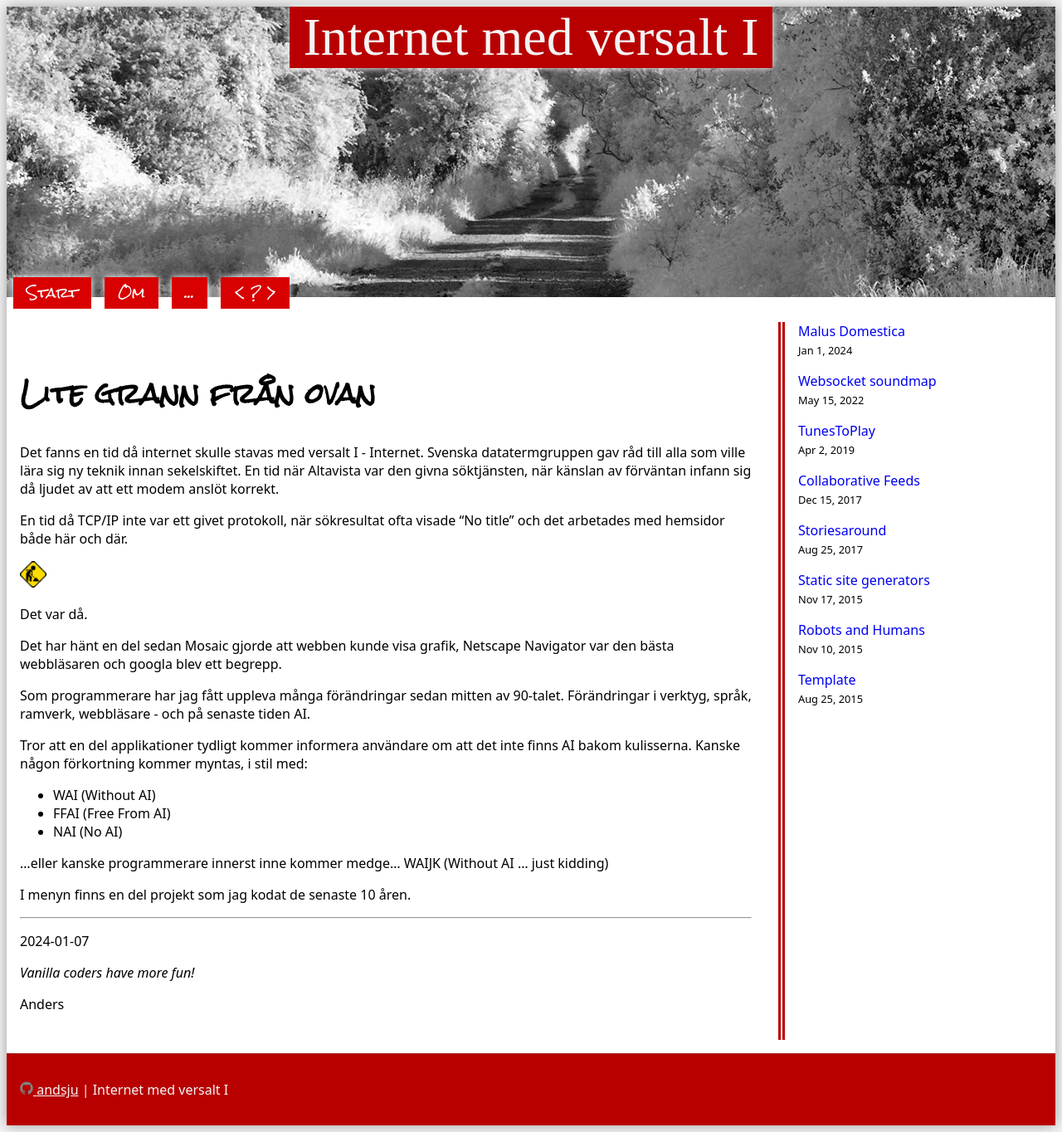
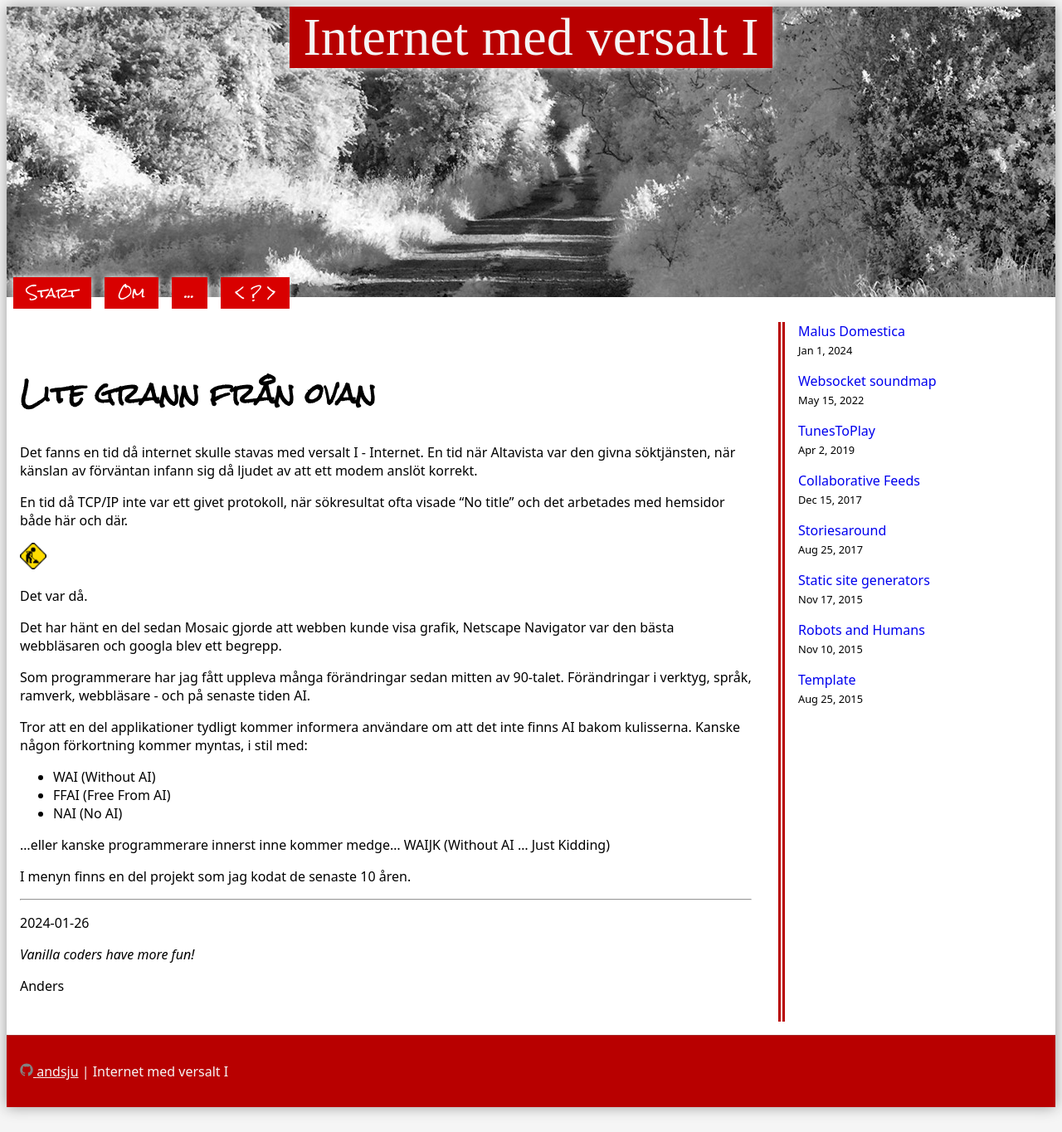
Before and after one commit to andsju/andsju, a Jekyll site: the page built from index.md, in a window 1280 px wide. Shown: the whole page at 83% size. Built offline with Jekyll 4.4.1, drawn with Linux system fonts in a browser that asks for light colours; some web fonts are replaced; after the commit the page ends 1342 px from its top, so only the background shows below that.

Commit message:
Update index.md

```diff
--- a/index.md
+++ b/index.md
@@ -7,7 +7,7 @@ id: 1
 
 # Lite grann från ovan
 
-Det fanns en tid då internet skulle stavas med versalt I - Internet. Svenska datatermgruppen gav råd till alla som ville lära sig ny teknik innan sekelskiftet. En tid när Altavista var den givna söktjänsten, när känslan av förväntan infann sig då ljudet av att ett modem anslöt korrekt.
+Det fanns en tid då internet skulle stavas med versalt I - Internet. En tid när Altavista var den givna söktjänsten, när känslan av förväntan infann sig då ljudet av att ett modem anslöt korrekt.
 
 En tid då TCP/IP inte var ett givet protokoll, när sökresultat ofta visade "No title" och det arbetades med hemsidor både här och där.
 
@@ -26,13 +26,13 @@ Tror att en del applikationer tydligt kommer informera användare om att det int
 - NAI (No AI)
 
 ...eller kanske programmerare innerst inne kommer medge... WAIJK
-(Without AI ... just kidding)
+(Without AI ... Just Kidding)
 
 I menyn finns en del projekt som jag kodat de senaste 10 åren.
 
 ---
 
-2024-01-07
+2024-01-26
 
 *Vanilla coders have more fun!*
 
```
